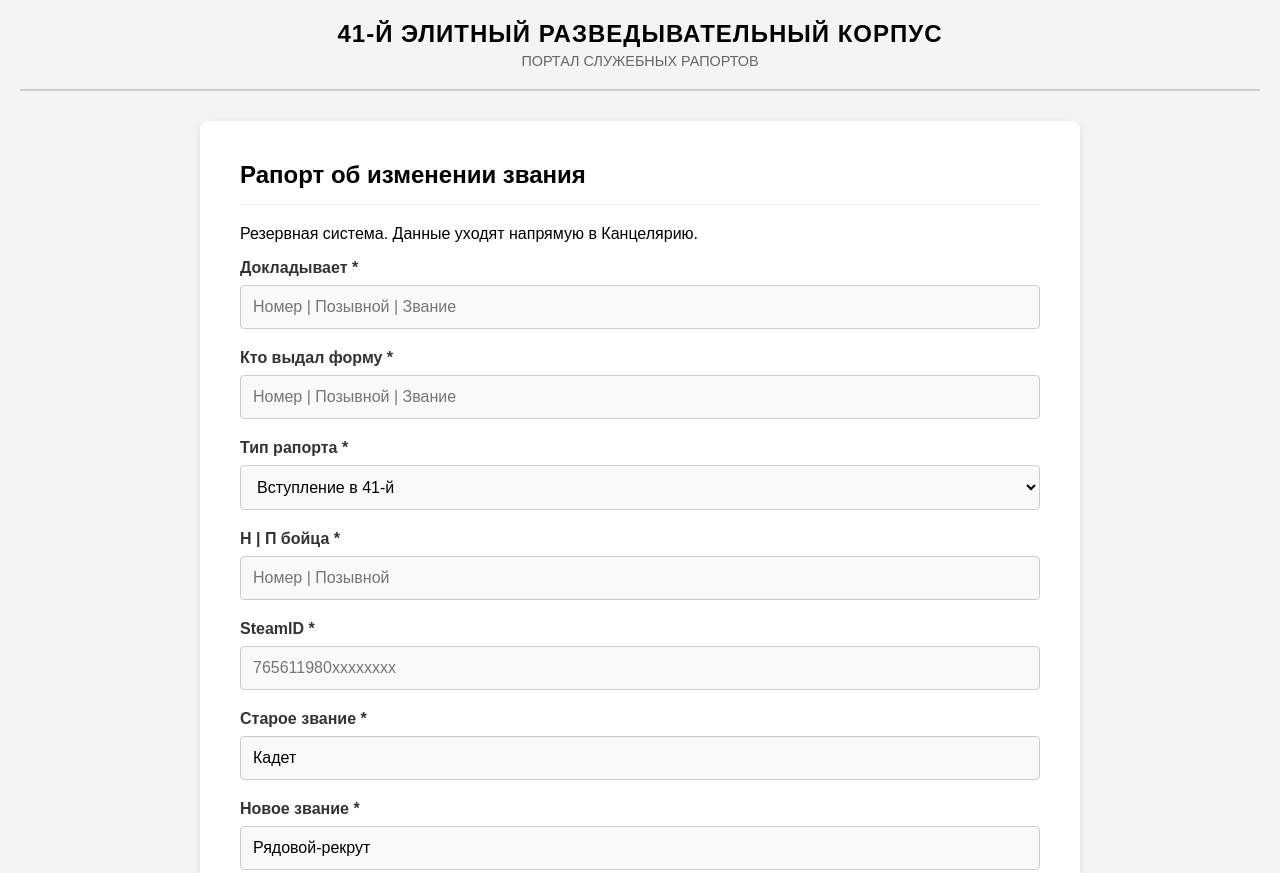
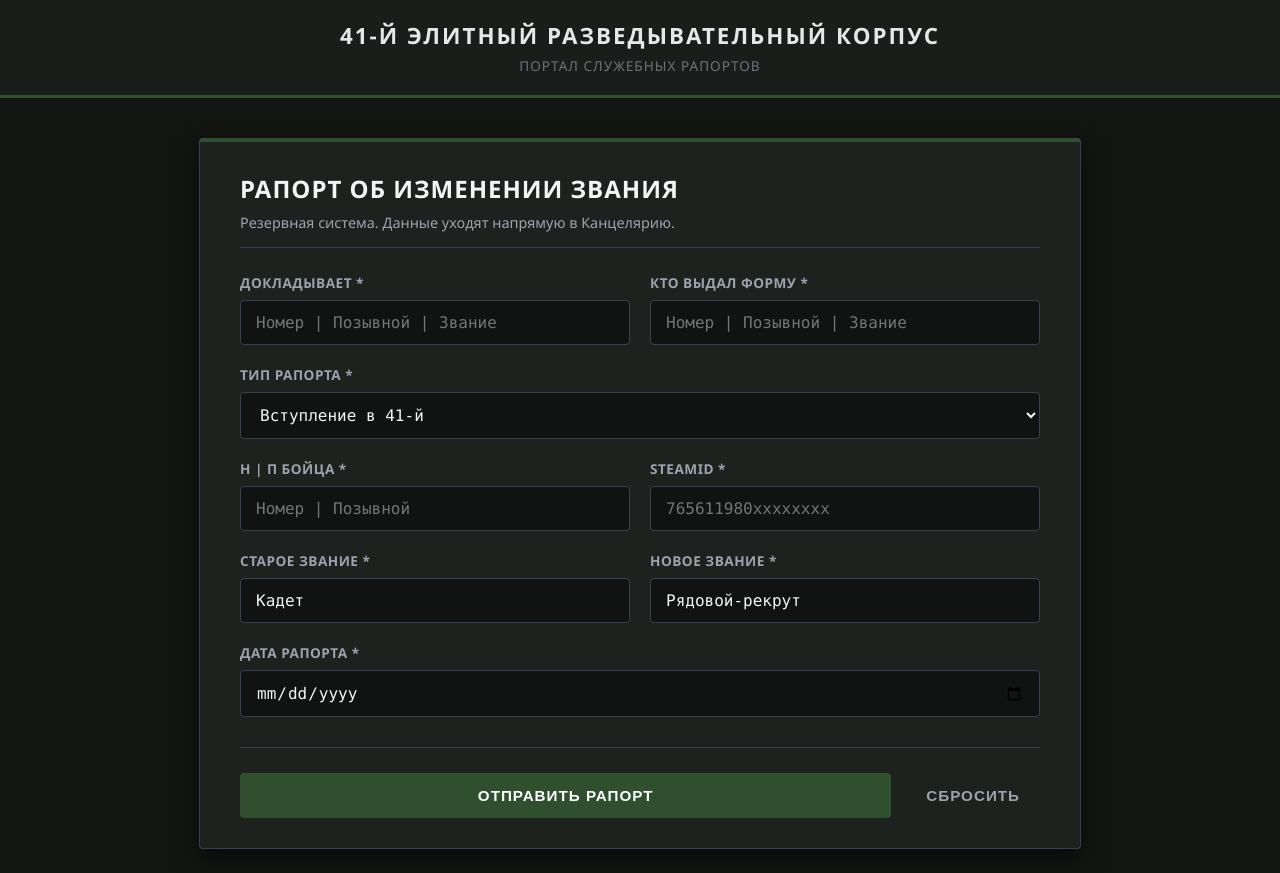
Before and after one commit to Kaktysini/-, a plain HTML site: page index.html in a window 1280 px wide. Shown: the top 873 px of the page. Drawn offline with Linux system fonts and the light colour scheme.

Commit message:
style.css

```diff
--- a/style.css
+++ b/style.css
@@ -1,94 +1,200 @@
+/* Базовые настройки и шрифты */
 body {
-    font-family: sans-serif;
-    background-color: #f4f4f4;
+    font-family: 'Segoe UI', Roboto, Helvetica, Arial, sans-serif;
+    background-color: #121512; /* Темный тактический фон */
+    color: #d1d5db;
     margin: 0;
+    padding: 0;
+    display: flex;
+    flex-direction: column;
+    min-height: 100vh;
+}
+
+/* Шапка сайта */
+.site-header {
+    background-color: #1a1e1b;
+    border-bottom: 3px solid #2f4f2f; /* Зеленая полоса снизу */
     padding: 20px;
+    text-align: center;
 }
-.site-header {
-    display: flex;
-    align-items: center;
-    justify-content: center;
-    text-align: center;
-    margin-bottom: 30px;
-    padding-bottom: 20px;
-    border-bottom: 2px solid #ccc;
-}
+
 .site-header h1 {
     margin: 0;
+    font-size: 1.4em;
+    letter-spacing: 2px;
+    color: #e5e7eb;
+    text-transform: uppercase;
+}
+
+.site-header p {
+    margin: 5px 0 0;
+    font-size: 0.85em;
+    color: #6b7280;
+    letter-spacing: 1px;
+    text-transform: uppercase;
+}
+
+/* Контейнер формы */
+.report-form-container {
+    max-width: 800px;
+    width: 90%;
+    margin: 40px auto;
+    background-color: #1e221f;
+    border: 1px solid #374151;
+    border-top: 4px solid #2f4f2f; /* Акцентная полоса */
+    border-radius: 4px; /* Минимум скруглений */
+    box-shadow: 0 10px 25px rgba(0, 0, 0, 0.5);
+    padding: 30px 40px;
+}
+
+.form-header {
+    border-bottom: 1px solid #374151;
+    margin-bottom: 25px;
+    padding-bottom: 15px;
+}
+
+.form-header h2 {
+    margin: 0;
+    color: #f3f4f6;
     font-size: 1.5em;
+    text-transform: uppercase;
     letter-spacing: 1px;
 }
-.site-header p {
-    margin: 5px 0 0;
+
+.form-header p {
+    margin: 8px 0 0;
+    color: #9ca3af;
     font-size: 0.9em;
-    color: #666;
 }
-.report-form-container {
-    max-width: 800px;
-    margin: 0 auto;
-    background-color: #fff;
-    padding: 40px;
-    border-radius: 8px;
-    box-shadow: 0 4px 10px rgba(0,0,0,0.1);
+
+/* Сетка для полей (2 колонки на ПК, 1 на телефонах) */
+.form-grid {
+    display: grid;
+    grid-template-columns: 1fr 1fr;
+    gap: 20px;
 }
-.report-form-container h2 {
-    margin-top: 0;
-    border-bottom: 1px solid #eee;
-    padding-bottom: 15px;
+
+.form-group {
+    display: flex;
+    flex-direction: column;
 }
-.form-group {
-    margin-bottom: 20px;
+
+.form-group.full-width {
+    grid-column: span 2;
 }
+
+/* Стилизация подписей */
 .form-group label {
-    display: block;
+    font-size: 0.85em;
+    font-weight: 600;
+    color: #9ca3af;
     margin-bottom: 8px;
-    font-weight: bold;
-    color: #333;
+    text-transform: uppercase;
+    letter-spacing: 0.5px;
 }
-.form-group input, .form-group select {
+
+/* Поля ввода */
+.form-group input,
+.form-group select {
     width: 100%;
-    padding: 12px;
-    border: 1px solid #ccc;
+    padding: 12px 15px;
+    background-color: #111312;
+    border: 1px solid #374151;
     border-radius: 4px;
+    color: #f3f4f6;
+    font-size: 1em;
+    font-family: 'Consolas', 'Courier New', monospace; /* Шрифт для данных */
     box-sizing: border-box;
-    font-size: 1em;
-    background-color: #f9f9f9;
+    transition: all 0.2s ease;
 }
+
+/* Эффект при клике на поле */
+.form-group input:focus,
+.form-group select:focus {
+    outline: none;
+    border-color: #4caf50;
+    box-shadow: 0 0 0 2px rgba(76, 175, 80, 0.2);
+    background-color: #151816;
+}
+
+/* Кнопки */
 .form-actions {
     display: flex;
     gap: 15px;
     margin-top: 30px;
+    border-top: 1px solid #374151;
+    padding-top: 25px;
 }
+
 .form-actions button {
-    padding: 15px 20px;
-    font-size: 1em;
+    padding: 14px 20px;
+    font-size: 0.95em;
     font-weight: bold;
+    text-transform: uppercase;
+    letter-spacing: 1px;
     border: none;
     border-radius: 4px;
     cursor: pointer;
+    transition: all 0.2s ease;
 }
-.form-actions button[type="submit"] {
+
+.btn-submit {
     background-color: #2f4f2f;
-    color: white;
+    color: #fff;
     flex-grow: 1;
+    border: 1px solid #3e6b3e;
 }
-.form-actions button[type="reset"] {
-    background-color: #e0e0e0;
-    color: #333;
+
+.btn-submit:hover {
+    background-color: #3e6b3e;
+    box-shadow: 0 0 10px rgba(76, 175, 80, 0.3);
 }
+
+.btn-reset {
+    background-color: transparent;
+    color: #9ca3af;
+    border: 1px solid #4b5563;
+}
+
+.btn-reset:hover {
+    background-color: #374151;
+    color: #fff;
+}
+
+/* Статус отправки (Успех/Ошибка) */
 .form-status {
     margin-top: 20px;
     padding: 15px;
     border-radius: 4px;
     text-align: center;
+    font-weight: bold;
+    display: none; /* Скрыто по умолчанию, JS включит */
 }
+
 .form-status.success {
-    background-color: #d4edda;
-    color: #155724;
-    border: 1px solid #c3e6cb;
+    display: block;
+    background-color: rgba(21, 87, 36, 0.2);
+    color: #4caf50;
+    border: 1px solid #2f4f2f;
 }
+
 .form-status.error {
-    background-color: #f8d7da;
-    color: #721c24;
-    border: 1px solid #f5c6cb;
+    display: block;
+    background-color: rgba(114, 28, 36, 0.2);
+    color: #ef4444;
+    border: 1px solid #7f1d1d;
 }
+
+/* Адаптивность для мобильных устройств */
+@media (max-width: 600px) {
+    .form-grid {
+        grid-template-columns: 1fr;
+    }
+    .form-group.full-width {
+        grid-column: span 1;
+    }
+    .report-form-container {
+        padding: 20px;
+        width: 95%;
+    }
+}
```
